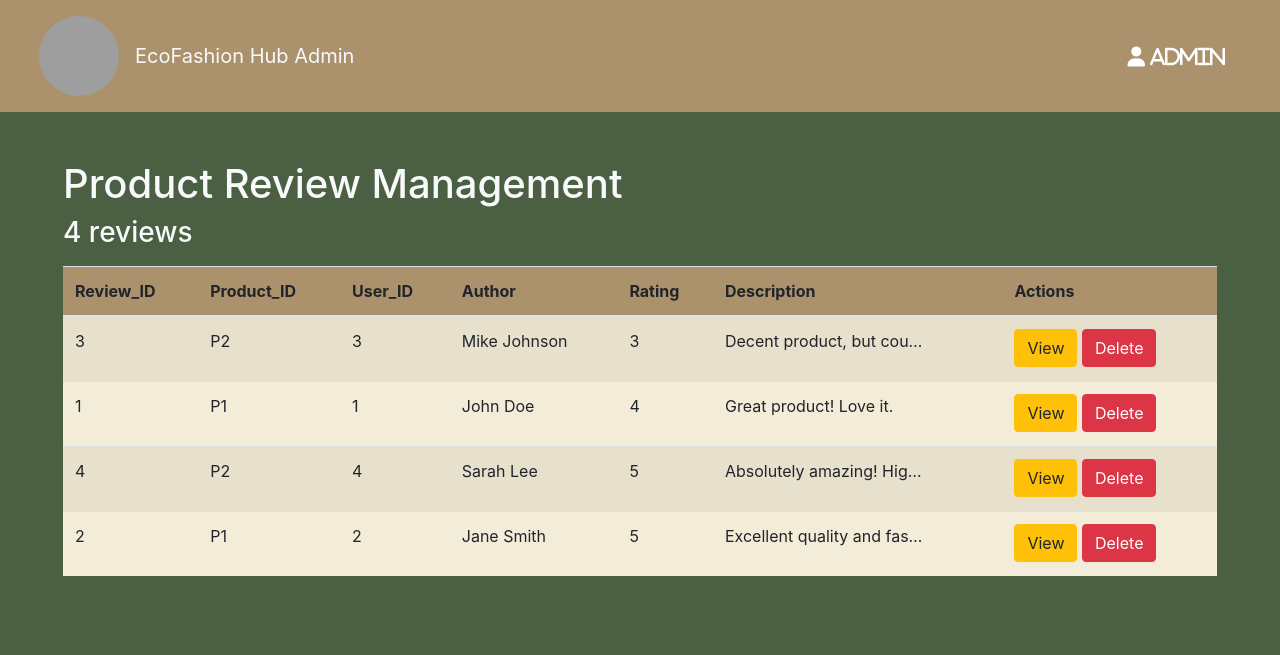
After one commit to Confunius/EcoFashion-Hub, a Flask app: page /admin/review in a window 1280 px wide. The commit adds this page. Shown: the top 655 px of the page. Run offline with Flask 3, Linux system fonts and the light colour scheme; some libraries are stand-ins or nearby versions; grey boxes are pictures that could not be loaded.

Commit message:
created and finished review

```diff
--- a/Objects/transaction/Form.py
+++ /dev/null
@@ -1 +0,0 @@
-from wtforms import Form, StringField, TextAreaField, PasswordField, validators
--- a/__init__.py
+++ b/__init__.py
@@ -7,6 +7,7 @@ import sys, os
 # Importing Objects
 from Objects.transaction.Product import Product  # it does work
 from Objects.transaction.Order import Order
+from Objects.transaction.Review import Review
 # sys.path.remove(main_dir)
 
 app = Flask(__name__)
@@ -385,9 +386,85 @@ def product():
 
 #     return render_template('Customer/product_info.html', product=dummy_product)
 
+@app.route('/admin/delete_review/<int:review_id>', methods=['POST'])
+def delete_review(review_id):
+    db_path = 'Objects/transaction/review.db'
+    db = shelve.open(db_path, 'w')
+    try:
+        del db[str(review_id)]
+    except KeyError:
+        pass
+    db.close()
+    return redirect(url_for('review'))
+
 @app.route('/admin/review')
 def review():
-    return render_template('/Admin/transaction/review.html')
+    review_list = []
+    db_path = 'Objects/transaction/review.db'
+    if not os.path.exists(db_path):
+        placeholder_reviews = [
+            {
+                "review_id": 1,
+                "product_id": "P1",
+                "user_id": 1,
+                "author": "John Doe",
+                "rating": 4,
+                "description": "Great product! Love it.",
+            },
+            {
+                "review_id": 2,
+                "product_id": "P1",
+                "user_id": 2,
+                "author": "Jane Smith",
+                "rating": 5,
+                "description": "Excellent quality and fast delivery.",
+            },
+            {
+                "review_id": 3,
+                "product_id": "P2",
+                "user_id": 3,
+                "author": "Mike Johnson",
+                "rating": 3,
+                "description": "Decent product, but could be better.",
+            },
+            {
+                "review_id": 4,
+                "product_id": "P2",
+                "user_id": 4,
+                "author": "Sarah Lee",
+                "rating": 5,
+                "description": "Absolutely amazing! Highly recommended.",
+            },
+            {
+                "review_id": 5,
+                "product_id": "P3",
+                "user_id": 5,
+                "author": "Chris Williams",
+                "rating": 4,
+                "description": "Nice product for the price.",
+            },
+        ]
+
+        # Save the placeholder reviews to the review.db database
+        db_path = 'Objects/transaction/review.db'
+        db = shelve.open(db_path, 'c')
+        for data in placeholder_reviews:
+            review = Review(
+                data["review_id"],
+                data["product_id"],
+                data["user_id"],
+                data["author"],
+                data["rating"],
+                data["description"],
+            )
+            db[str(review.review_id)] = review
+        db.close()
+
+    db = shelve.open(db_path, 'r')
+    review_list = list(db.values())  # Assuming reviews are stored in the 'review' shelve
+    db.close()
+
+    return render_template('Admin/transaction/review.html', review_list=review_list, count=len(review_list))
 @app.route('/admin/promocode')
 def promocode():
     return render_template('/Admin/transaction/promocode.html')
--- a/templates/Admin/transaction/product.html
+++ b/templates/Admin/transaction/product.html
@@ -1,6 +1,7 @@
 {% extends "Admin/base.html" %}
-{% block title %}Ecofashion Hub - Order{% endblock %}
+{% block title %}Ecofashion Hub - Product{% endblock %}
 {% block content %}
+<div class="p-5">
 <h1>Product Info Management</h1>
 <div class="mb-3">
     {% if count == 0 %}
@@ -184,4 +185,5 @@
         </div>
     </div>
 </div>
+</div>
 {% endblock %}
--- /dev/null
+++ b/templates/Admin/transaction/review.html
@@ -0,0 +1,95 @@
+{% extends "Admin/base.html" %}
+{% block title %}Ecofashion Hub - Review{% endblock %}
+{% block content %}
+<div class="p-5">
+<h1>Product Review Management</h1>
+<div class="mb-3">
+    {% if count == 0 %}
+    <h3>No reviews</h3>
+    {% elif count == 1 %}
+    <h3>1 review</h3>
+    {% else %}
+    <h3>{{ count }} reviews</h3>
+    {% endif %}
+</div>
+<div class="mb-3">
+<div class="table-responsive">
+    <table class="table table-striped">
+        <thead>
+            <tr class="bgd-dark">
+                <th>Review_ID</th>
+                <th>Product_ID</th>
+                <th>User_ID</th>
+                <th>Author</th>
+                <th>Rating</th>
+                <th>Description</th>
+                <th>Actions</th>
+            </tr>
+        </thead>
+        <tbody class="bgd-light">
+            {% for review in review_list %}
+            <tr>
+                <td>{{ review.review_id }}</td>
+                <td>{{ review.product_id }}</td>
+                <td>{{ review.user_id }}</td>
+                <td>{{ review.author }}</td>
+                <td>{{ review.rating }}</td>
+                <td><p class="text-truncate" style="width:200px">{{ review.description }}</p></td>
+                <td>
+                    <button type="button" class="btn btn-warning" data-toggle="modal" data-target="#viewModal{{ review.review_id }}">View</button>
+                    <button type="button" class="btn btn-danger" data-toggle="modal" data-target="#deleteModal{{ review.review_id }}">Delete</button>
+                </td>
+            </tr>
+            <div class="modal fade" id="viewModal{{ review.review_id }}" tabindex="-1" role="dialog" aria-labelledby="viewModalLabel" aria-hidden="true">
+                <div class="modal-dialog" role="document">
+                    <div class="modal-content bgd-light txt-dark">
+                        <div class="modal-header">
+                            <h5 class="modal-title" id="viewModalLabel">View Review {{ review.review_id }}</h5>
+                            <button type="button" class="close" data-dismiss="modal" aria-label="Close">
+                                <span aria-hidden="true">&times;</span>
+                            </button>
+                        </div>
+                        <div class="modal-body">
+                            <!-- Display review details here -->
+                            <p>Product ID: {{ review.product_id }}</p>
+                            <p>User ID: {{ review.user_id }}</p>
+                            <p>Author: {{ review.author }}</p>
+                            <p>Rating: {{ review.rating }}</p>
+                            <p>Description: {{ review.description }}</p>
+                        </div>
+                        <div class="modal-footer">
+                            <button type="button" class="btn bgd-dark" data-dismiss="modal">OK</button>
+                        </div>
+                    </div>
+                </div>
+            </div>
+
+            <!-- Delete Review Modal -->
+            <div class="modal fade" id="deleteModal{{ review.review_id }}" tabindex="-1" role="dialog" aria-labelledby="deleteModalLabel" aria-hidden="true">
+                <div class="modal-dialog" role="document">
+                    <div class="modal-content bgd-light txt-dark">
+                        <div class="modal-header">
+                            <h5 class="modal-title" id="deleteModalLabel">Confirm Delete</h5>
+                            <button type="button" class="close" data-dismiss="modal" aria-label="Close">
+                                <span aria-hidden="true">&times;</span>
+                            </button>
+                        </div>
+                        <div class="modal-body">
+                            <p>Are you sure you want to delete this review?</p>
+                        </div>
+                        <div class="modal-footer">
+                            <button type="button" class="btn btn-secondary" data-dismiss="modal">Cancel</button>
+                            <form action="{{ url_for('delete_review', review_id=review.review_id) }}" method="POST">
+                                <button type="submit" class="btn btn-danger">Delete</button>
+                            </form>
+                        </div>
+                    </div>
+                </div>
+            </div>
+            {% endfor %}
+        </tbody>
+    </table>
+</div>
+</div>
+</div>
+{% endblock %}
--- a/templates/Customer/base.html
+++ b/templates/Customer/base.html
@@ -98,7 +98,7 @@
   </nav>
 
 
-    <div class="container-fluid p-5">
+    <div class="container-fluid">
         {% block content %}
         {% endblock %}
     </div>
--- a/templates/Customer/transaction/Product.html
+++ b/templates/Customer/transaction/Product.html
@@ -46,7 +46,7 @@
                 <div class="product-info d-flex flex-column bgd-dark txt-dark p-3" style="width:300px">
                     <h5 class="product-title">{{ product.name }}</h5>
                     <div class="rating d-flex flex-row justify-content-around">
-                        <p class="text-warning">4.5 stars</p>
+                        <p class="text-warning">4 stars</p>
                         <p class="text-info">10,116 reviews</p>
                     </div>
                     <h4 class="price">${{ "%0.2f"|format(product.list_price) }}</h4>
```
Also changed, not shown: Objects/transaction/Review.py (added, +8 -0 lines), templates/Admin/transaction/order.html (+9 -5 lines), Objects/transaction/review.db (added).
